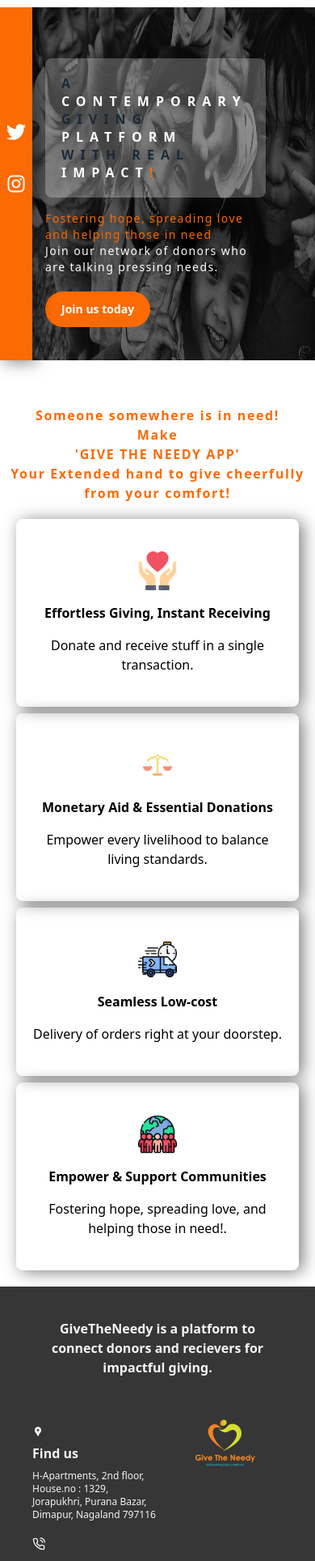
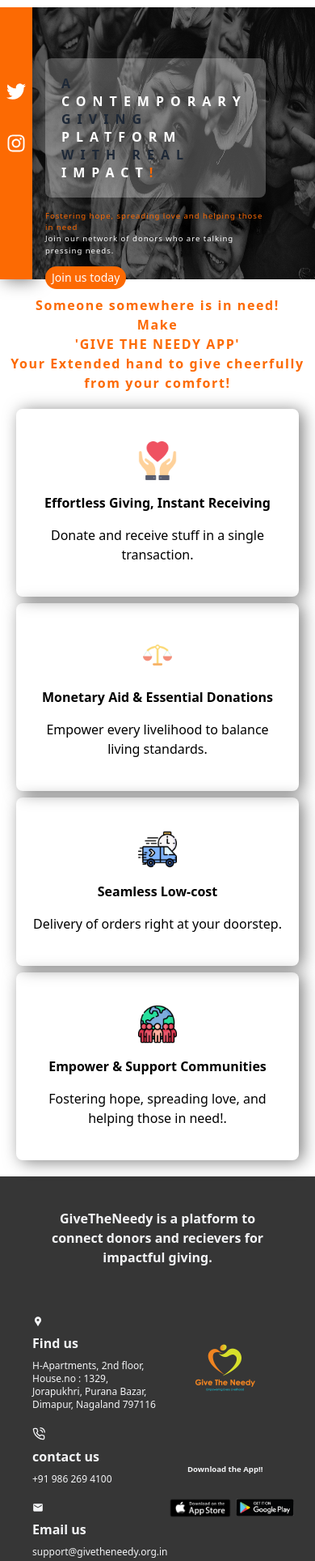
Before and after one commit to kumghato/GiveTheNeedy, a React (Create React App) app: page / in a window 390 px wide. Shown: the part 55-1983 px from the top of the page at 81% size. Built offline with nearby package versions, Linux system fonts and the light colour scheme.

Commit message:
update 08/08/23

```diff
--- a/src/Components/Footer.jsx
+++ b/src/Components/Footer.jsx
@@ -35,9 +35,9 @@
               <p className='text-xs sm:text-base'>support@givetheneedy.org.in</p>
             </div>
           </div>
-          <div className='ms-auto md:me-20'>
-            <img src={logo} alt='logo' className='m-auto w-20 sm:w-40' />
-            <h4 className='font-bold text-center mt-40 text-sm'>Download the App!!</h4>
+          <div className='flex flex-col ms-auto lg:me-20 justify-center'>
+            <img src={logo} alt='logo' className='mx-auto w-20 sm:w-40' />
+            <h4 className='font-bold text-center mt-20 text-[0.6rem] md:text-sm'>Download the App!!</h4>
             <div className='flex items-center h-20'>
               <img className='object-cover w-20 sm:w-40 cursor-pointer' src={AppStore} alt='logo' />
               <img className='object-cover w-20 sm:w-40 cursor-pointer' src={playstore} alt='logo' />
--- a/src/Components/Home.jsx
+++ b/src/Components/Home.jsx
@@ -11,9 +11,9 @@
             <div className='w-full'>
                 <div className='h-full'>
                     <Sidebar />
-                    <img className='h-[500px] sm:h-screen w-full' src={background} alt="background" />
+                    <img className='h-[400px] sm:h-screen w-full' src={background} alt="background" />
                 </div>
-                <div className='w-[70%] absolute top-[15%] md:top-[15%] lg:top-1/4 ms-14 sm:ms-28'>
+                <div className='w-[70%] absolute top-[15%] lg:top-[20%] ms-14 sm:ms-28'>
                     <div className=' bg-white/[.24] rounded-lg shadow-2xl'>
                         <h1
                             className=' text-[1rem] lg:text-[4rem] md:text-[3rem] sm:text-[2.5rem] font-semibold tracking-[0.5rem] sm:tracking-[0.7rem] lg:tracking-[1rem] leading-snug text-shadow p-5 text-gray-800'>
@@ -26,7 +26,7 @@
                             <span className='text-[#fc6a03]'>!</span>
                         </h1>
                     </div>
-                    <div className='text-sm sm:text-lg md:text-2xl tracking-widest mt-4 text-shadow lg:leading-9'>
+                    <div className='text-[.6rem] sm:text-lg md:text-2xl tracking-widest mt-4 text-shadow lg:leading-9'>
                         <p className='text-[#fc6a03] '>
                             Fostering hope, spreading love and helping those in need
                         </p>
@@ -34,7 +34,7 @@
                             Join our network of donors who are talking pressing needs.
                         </p>
                     </div>
-                    <button className='hover:bg-white hover:text-[var(--primaryColor)] hover:border hover:border-[var(--primaryColor)] bg-[#fc6a03] px-5 py-3 rounded-[2rem] text-white font-bold mt-5 sm:mt-10 text-sm sm:text-lg'>Join us today</button>
+                    <button className='hover:bg-white hover:text-[var(--primaryColor)] hover:border hover:border-[var(--primaryColor)] bg-[#fc6a03] px-2 py-1 md:px-5 md:py-3 rounded-[2rem] text-white md:font-bold mt-3 md:mt-5 lg:mt-10 text-[0.6rem] sm:mt-10 text-sm sm:text-lg'>Join us today</button>
                 </div>
             </div>
             <WhyUs />
--- a/src/Components/Sidebar.jsx
+++ b/src/Components/Sidebar.jsx
@@ -3,7 +3,7 @@
 
 const Sidebar = () => {
     return (
-        <div className='bg-[#fc6a03] h-[500px] sm:h-full w-10 sm:w-20 z-10 flex flex-col box-shadow absolute left-0' >
+        <div className='bg-[#fc6a03] h-[400px] sm:h-full w-10 sm:w-20 z-10 flex flex-col box-shadow absolute left-0' >
             <div className='text-white m-auto'>
                 <div className='my-10'>
                     <a href="https://twitter.com/givetheneedy556" target='_blank' className='text-2xl sm:text-4xl'>
--- a/src/Components/WhyUs.jsx
+++ b/src/Components/WhyUs.jsx
@@ -29,7 +29,7 @@
         },
     ]
     return (
-        <div className='mt-14 text-center'>
+        <div className='mt-5 md:mt-14 text-center'>
             <div className='m-auto'>
                 <h1 className='text-[#fc6a03] sm:text-[2rem] font-semibold tracking-widest sm:leading-[3rem]'>
                     Someone somewhere is in need!<br /> Make<br />
```
